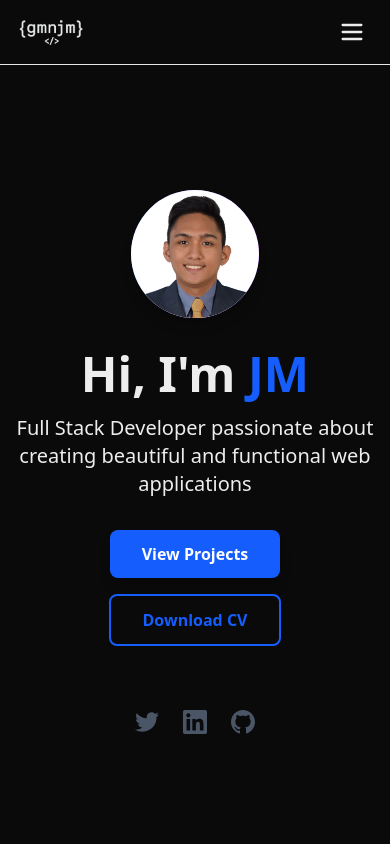
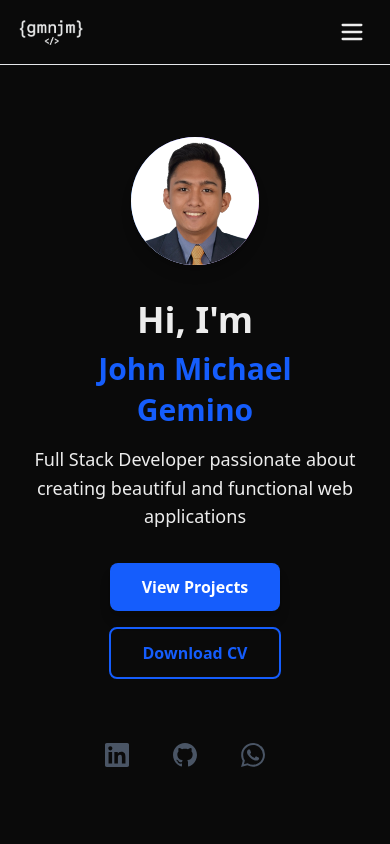
Before and after one commit to micogemino/jm-portfolio, a Next.js app: page / in a window 390 px wide. Shown: the top 844 px of the page. Built offline with nearby package versions, Linux system fonts and the light colour scheme.

Commit message:
update home

```diff
--- a/app/components/Hero.tsx
+++ b/app/components/Hero.tsx
@@ -20,10 +20,22 @@ export default function Hero() {
           </div>
 
           <div className="space-y-4">
-            <h1 className="text-5xl md:text-7xl font-bold text-[var(--foreground)]">
-              Hi, I'm <span className="text-blue-600 dark:text-blue-400">JM</span>
-            </h1>
-            <p className="text-xl md:text-2xl text-[var(--foreground)] max-w-3xl mx-auto">
+            {/* Improved Name Display */}
+            <div className="space-y-2">
+              <h1 className="text-4xl sm:text-5xl md:text-6xl lg:text-7xl font-bold text-[var(--foreground)] leading-tight">
+                Hi, I'm
+              </h1>
+              <div className="space-y-1">
+                <h2 className="text-3xl sm:text-4xl md:text-5xl lg:text-6xl font-bold text-blue-600 dark:text-blue-400 leading-tight">
+                  John Michael
+                </h2>
+                <h2 className="text-3xl sm:text-4xl md:text-5xl lg:text-6xl font-bold text-blue-600 dark:text-blue-400 leading-tight">
+                  Gemino
+                </h2>
+              </div>
+            </div>
+
+            <p className="text-lg sm:text-xl md:text-2xl text-[var(--foreground)] max-w-3xl mx-auto leading-relaxed">
               Full Stack Developer passionate about creating beautiful and functional web applications
             </p>
           </div>
@@ -47,16 +59,6 @@ export default function Hero() {
           {/* Social Links */}
           <div className="flex justify-center space-x-6 pt-8">
             <a
-              href="https://x.com/gmnojm13"
-              target="_blank"
-              rel="noopener noreferrer"
-              className="text-gray-600 dark:text-gray-400 hover:text-blue-600 dark:hover:text-blue-400 transition-colors duration-200"
-            >
-              <svg className="w-6 h-6" fill="currentColor" viewBox="0 0 24 24">
-                <path d="M24 4.557c-.883.392-1.832.656-2.828.775 1.017-.609 1.798-1.574 2.165-2.724-.951.564-2.005.974-3.127 1.195-.897-.957-2.178-1.555-3.594-1.555-3.179 0-5.515 2.966-4.797 6.045-4.091-.205-7.719-2.165-10.148-5.144-1.29 2.213-.669 5.108 1.523 6.574-.806-.026-1.566-.247-2.229-.616-.054 2.281 1.581 4.415 3.949 4.89-.693.188-1.452.232-2.224.084.626 1.956 2.444 3.379 4.6 3.419-2.07 1.623-4.678 2.348-7.29 2.04 2.179 1.397 4.768 2.212 7.548 2.212 9.142 0 14.307-7.721 13.995-14.646.962-.695 1.797-1.562 2.457-2.549z"/>
-              </svg>
-            </a>
-            <a
               href="https://www.linkedin.com/in/john-michael-gemino-5890a8151/"
               target="_blank"
               rel="noopener noreferrer"
@@ -76,6 +78,16 @@ export default function Hero() {
                 <path d="M12 0c-6.626 0-12 5.373-12 12 0 5.302 3.438 9.8 8.207 11.387.599.111.793-.261.793-.577v-2.234c-3.338.726-4.033-1.416-4.033-1.416-.546-1.387-1.333-1.756-1.333-1.756-1.089-.745.083-.729.083-.729 1.205.084 1.839 1.237 1.839 1.237 1.07 1.834 2.807 1.304 3.492.997.107-.775.418-1.305.762-1.604-2.665-.305-5.467-1.334-5.467-5.931 0-1.311.469-2.381 1.236-3.221-.124-.303-.535-1.524.117-3.176 0 0 1.008-.322 3.301 1.23.957-.266 1.983-.399 3.003-.404 1.02.005 2.047.138 3.006.404 2.291-1.552 3.297-1.23 3.297-1.23.653 1.653.242 2.874.118 3.176.77.84 1.235 1.911 1.235 3.221 0 4.609-2.807 5.624-5.479 5.921.43.372.823 1.102.823 2.222v3.293c0 .319.192.694.801.576 4.765-1.589 8.199-6.086 8.199-11.386 0-6.627-5.373-12-12-12z"/>
               </svg>
             </a>
+            <a
+              href="viber://chat?number=+639925943915"
+              target="_blank"
+              rel="noopener noreferrer"
+              className="text-gray-600 dark:text-gray-400 hover:text-blue-600 dark:hover:text-blue-400 transition-colors duration-200"
+            >
+              <svg className="w-6 h-6" fill="currentColor" viewBox="0 0 24 24">
+                <path d="M17.472 14.382c-.297-.149-1.758-.867-2.03-.967-.273-.099-.471-.148-.67.15-.197.297-.767.966-.94 1.164-.173.199-.347.223-.644.075-.297-.15-1.255-.463-2.39-1.475-.883-.788-1.48-1.761-1.653-2.059-.173-.297-.018-.458.13-.606.134-.133.298-.347.446-.52.149-.174.198-.298.298-.497.099-.198.05-.371-.025-.52-.075-.149-.669-1.612-.916-2.207-.242-.579-.487-.5-.669-.51-.173-.008-.371-.01-.57-.01-.198 0-.52.074-.792.372-.272.297-1.04 1.016-1.04 2.479 0 1.462 1.065 2.875 1.213 3.074.149.198 2.096 3.2 5.077 4.487.709.306 1.262.489 1.694.625.712.227 1.36.195 1.871.118.571-.085 1.758-.719 2.006-1.413.248-.694.248-1.289.173-1.413-.074-.124-.272-.198-.57-.347m-5.421 7.403h-.004a9.87 9.87 0 01-5.031-1.378l-.361-.214-3.741.982.998-3.648-.235-.374a9.86 9.86 0 01-1.51-5.26c.001-5.45 4.436-9.884 9.888-9.884 2.64 0 5.122 1.03 6.988 2.898a9.825 9.825 0 012.893 6.994c-.003 5.45-4.437 9.884-9.885 9.884m8.413-18.297A11.815 11.815 0 0012.05 0C5.495 0 .16 5.335.157 11.892c0 2.096.547 4.142 1.588 5.945L.057 24l6.305-1.654a11.882 11.882 0 005.683 1.448h.005c6.554 0 11.89-5.335 11.893-11.893A11.821 11.821 0 0020.885 3.488"/>
+              </svg>
+            </a>
           </div>
         </div>
       </div>
--- a/app/components/Projects.tsx
+++ b/app/components/Projects.tsx
@@ -104,16 +104,17 @@ export default function Projects() {
           </p>
         </div>
 
-        <div className="space-y-8">
+        {/* Mobile: Card Layout, Desktop: List Layout */}
+        <div className="grid grid-cols-1 lg:grid-cols-1 gap-6 lg:gap-8">
           {projects.map((project, index) => (
             <div
               key={index}
-              className="border-b border-[var(--border)] pb-8 last:border-b-0"
+              className="bg-[var(--card)] border border-[var(--border)] rounded-lg p-6 shadow-lg hover:shadow-xl transition-all duration-300 hover:scale-[1.02]"
             >
-              <div className="flex flex-col lg:flex-row lg:items-start gap-6">
+              <div className="flex flex-col sm:flex-row gap-4 sm:gap-6">
                 {/* Logo/Image Section */}
                 <div className="flex-shrink-0">
-                  <div className="w-20 h-20 bg-[var(--card-bg)] rounded-lg flex items-center justify-center border border-[var(--border)]">
+                  <div className="w-16 h-16 sm:w-20 sm:h-20 bg-[var(--card-bg)] rounded-lg flex items-center justify-center border border-[var(--border)]">
                     {project.logo ? (
                       <Image
                         src={project.logo}
@@ -123,17 +124,17 @@ export default function Projects() {
                         className="object-contain max-w-full max-h-full p-2"
                       />
                     ) : (
-                      <div className="text-[var(--foreground)] text-lg font-medium">{project.title.split(' ')[0]}</div>
+                      <div className="text-[var(--foreground)] text-sm sm:text-lg font-medium">{project.title.split(' ')[0]}</div>
                     )}
                   </div>
                 </div>
 
                 {/* Content Section */}
                 <div className="flex-1 min-w-0">
-                  <h3 className="text-xl font-semibold mb-2 text-[var(--foreground)]">
+                  <h3 className="text-lg sm:text-xl font-semibold mb-2 text-[var(--foreground)]">
                     {project.title}
                   </h3>
-                  <p className="text-[var(--muted-foreground)] mb-4 leading-relaxed">
+                  <p className="text-[var(--muted-foreground)] mb-4 leading-relaxed text-sm sm:text-base">
                     {project.description}
                   </p>
 
@@ -149,14 +150,17 @@ export default function Projects() {
                     ))}
                   </div>
 
-                  <div className="flex space-x-4 text-sm">
+                  <div className="flex flex-wrap gap-4 text-sm">
                     {project.link !== '#' && (
                       <a
                         href={project.link}
                         target="_blank"
                         rel="noopener noreferrer"
-                        className="text-[var(--accent)] hover:underline font-medium"
+                        className="text-[var(--accent)] hover:underline font-medium flex items-center gap-1"
                       >
+                        <svg className="w-4 h-4" fill="none" stroke="currentColor" viewBox="0 0 24 24">
+                          <path strokeLinecap="round" strokeLinejoin="round" strokeWidth={2} d="M10 6H6a2 2 0 00-2 2v10a2 2 0 002 2h10a2 2 0 002-2v-4M14 4h6m0 0v6m0-6L10 14" />
+                        </svg>
                         Live Demo
                       </a>
                     )}
@@ -165,8 +169,11 @@ export default function Projects() {
                         href={project.github}
                         target="_blank"
                         rel="noopener noreferrer"
-                        className="text-[var(--accent)] hover:underline font-medium"
+                        className="text-[var(--accent)] hover:underline font-medium flex items-center gap-1"
                       >
+                        <svg className="w-4 h-4" fill="currentColor" viewBox="0 0 24 24">
+                          <path d="M12 0c-6.626 0-12 5.373-12 12 0 5.302 3.438 9.8 8.207 11.387.599.111.793-.261.793-.577v-2.234c-3.338.726-4.033-1.416-4.033-1.416-.546-1.387-1.333-1.756-1.333-1.756-1.089-.745.083-.729.083-.729 1.205.084 1.839 1.237 1.839 1.237 1.07 1.834 2.807 1.304 3.492.997.107-.775.418-1.305.762-1.604-2.665-.305-5.467-1.334-5.467-5.931 0-1.311.469-2.381 1.236-3.221-.124-.303-.535-1.524.117-3.176 0 0 1.008-.322 3.301 1.23.957-.266 1.983-.399 3.003-.404 1.02.005 2.047.138 3.006.404 2.291-1.552 3.297-1.23 3.297-1.23.653 1.653.242 2.874.118 3.176.77.84 1.235 1.911 1.235 3.221 0 4.609-2.807 5.624-5.479 5.921.43.372.823 1.102.823 2.222v3.293c0 .319.192.694.801.576 4.765-1.589 8.199-6.086 8.199-11.386 0-6.627-5.373-12-12-12z"/>
+                        </svg>
                         GitHub
                       </a>
                     )}
--- a/app/globals.css
+++ b/app/globals.css
@@ -48,3 +48,40 @@ body {
 html {
   scroll-behavior: smooth;
 }
+
+/* Mobile-specific improvements */
+@media (max-width: 768px) {
+  /* Better touch targets */
+  button, a, [role="button"] {
+    min-height: 44px;
+    min-width: 44px;
+  }
+
+  /* Improved card spacing on mobile */
+  .card-mobile {
+    margin-bottom: 1rem;
+  }
+
+  /* Better text readability on mobile */
+  p {
+    line-height: 1.6;
+  }
+
+  /* Optimized spacing for mobile */
+  .mobile-spacing {
+    padding: 1rem;
+  }
+}
+
+/* Prevent horizontal scroll on mobile */
+@media (max-width: 640px) {
+  body {
+    overflow-x: hidden;
+  }
+
+  /* Ensure images don't overflow */
+  img {
+    max-width: 100%;
+    height: auto;
+  }
+}
```
